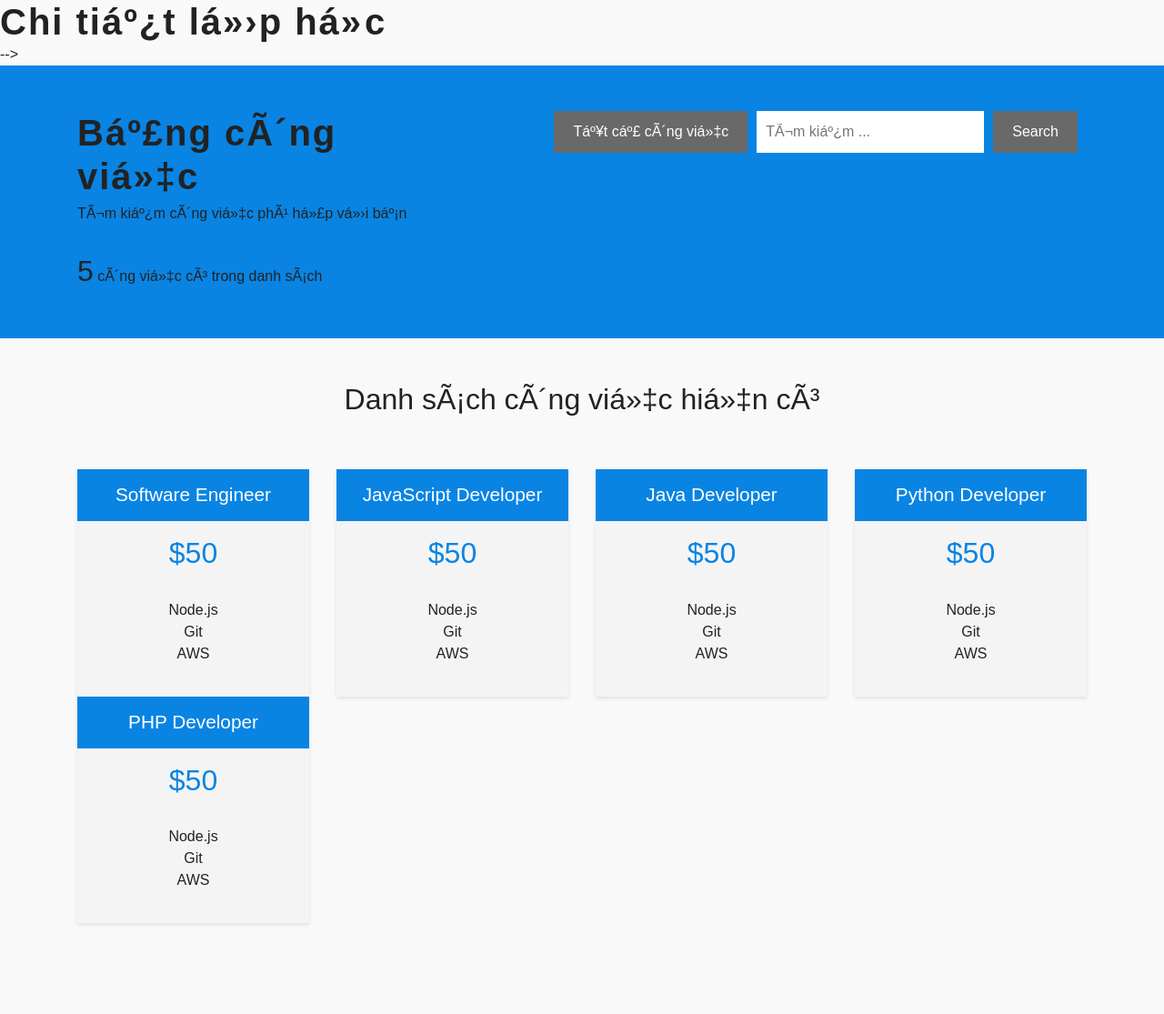
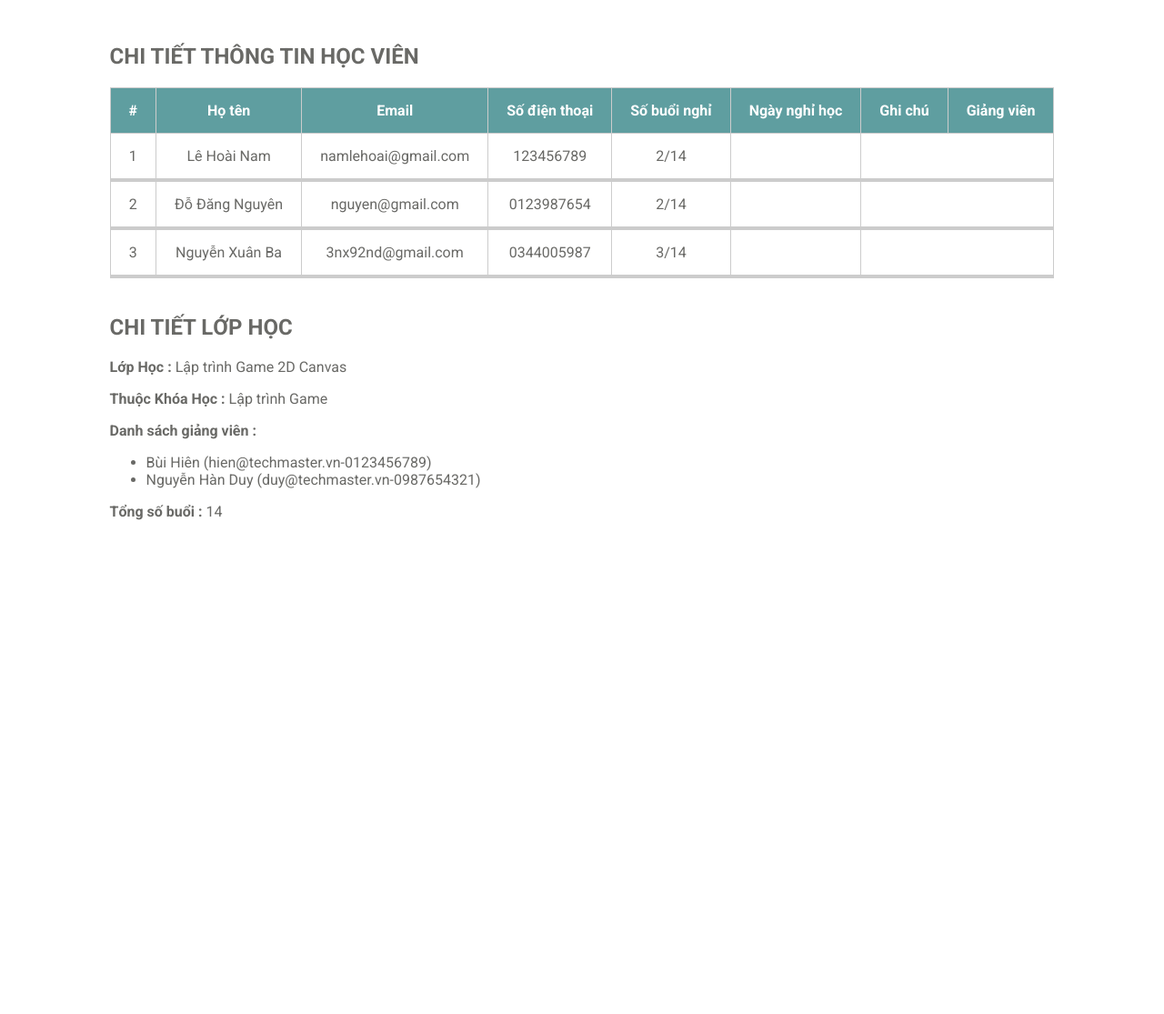
Before and after one commit to maiduyhungthanh/JavaScript.github.io, a plain HTML site: page buoi5/buoi5d.html in a window 1280 px wide. Shown: the whole page at 91% size. After the commit the page ends 800 px from the top, so only its background shows below. Drawn offline with nearby package versions, Linux system fonts and the light colour scheme.

Commit message:
nop bai 5

```diff
--- a/buoi5/buoi5d.html
+++ b/buoi5/buoi5d.html
@@ -1,4 +1,4 @@
-<!-- <!DOCTYPE html>
+<!DOCTYPE html>
 <html lang="en">
 
 <head>
@@ -47,7 +47,7 @@
             color: #fff;
         }
 
-        .text-center {
+        .text-center,td {
             text-align: center;
         }
 
@@ -172,274 +172,85 @@
                 }
             ]
         }
+    //BẢNG THÔNG TIN
+let tbody = document.querySelector("tbody")
+let arrStudent = Array.from(student_warning.students)
+// console.log(arrStudent)
+
+for (let j = 0; j < arrStudent.length; j++) {
+    let tr = document.createElement('tr')
+    tbody.appendChild(tr)
+    let td = document.createElement('td')
+    td.innerHTML = `${j+1}`
+    tr.appendChild(td)
+
+    let tdName = document.createElement('td')
+    tdName.innerHTML = `${arrStudent[j].name}`
+    tr.appendChild(tdName)
+
+    let tdEmail = document.createElement('td')
+    tdEmail.innerHTML = `${arrStudent[j].email}`
+    tr.appendChild(tdEmail)
+
+    let tdPhone = document.createElement('td')
+    tdPhone.innerHTML = `${arrStudent[j].phone}`
+    tr.appendChild(tdPhone)
+
+    let tdTotalOff = document.createElement('td')
+    tdTotalOff.innerHTML = `${arrStudent[j].totalOff}/14`
+    tr.appendChild(tdTotalOff)
+
+    let tdDetailInfo = document.createElement('td')
+    tr.appendChild(tdDetailInfo)
+
+    let k = 0;
+    let arrDetailInfo1 = document.querySelectorAll('student_warning.students.detailInfo.date')
+    console.log(arrDetailInfo1)
+    for (let i = 0; i < arrDetailInfo1.length; i++) {
+
+    let a =document.createElement('span')
+    let pDetailInfo = document.createElement('p')
+    a.innerHTML = `${arrDetailInfo1[i]}`
+    tdDetailInfo.appendChild(a)
+    }
+    k++
+
+    // let ulDetailInfo = document.createElement('ul')
+    // let liDatailInfo = document.createElement('li')
+    // tdDetailInfo.appendChild(ulDetailInfo)
+    // ulDetailInfo.appendChild(liDatailInfo)
+    // liDatailInfo.innerHTML =`sss`
+}
+
+    //CHI TIẾT LỚP HỌC
+
+let classDetails = document.querySelector("div.class-inner")
+let className = document.createElement('p')
+className.innerHTML = `<b>Lớp Học :</b> <span style ="font-weight: normal">${student_warning.class}</span>`
+classDetails.appendChild(className)
+
+let course = document.createElement('p')
+course.innerHTML = `<b>Thuộc Khóa Học :</b>  <span style ="font-weight: normal">${student_warning.course}</span>`
+classDetails.appendChild(course)
+
+let listTeacher = document.createElement('p')
+listTeacher.innerHTML = `<b>Danh sách giảng viên :</b> `
+classDetails.appendChild(listTeacher)
+let ulTeacher = document.createElement('ul')
+classDetails.appendChild(ulTeacher)
+let arrTeacher = Array.from(student_warning.teachers)
+// console.log(arrTeacher)
+for (let i = 0; i < arrTeacher.length; i++) {
+    let liTeacher = document.createElement('li')
+    liTeacher.innerHTML = `${arrTeacher[i].name} (${arrTeacher[i].email}-${arrTeacher[i].phone})`
+    ulTeacher.appendChild(liTeacher)
+}
+
+let sessions = document.createElement('p')
+sessions.innerHTML = `<b>Tổng số buổi :</b>  <span style ="font-weight: normal">${student_warning.sessions}</span>`
+classDetails.appendChild(sessions)
+
     </script>
 </body>
 
-</html> -->
-<!DOCTYPE html>
-<html lang="en">
-  <head>
-    <meta charset="UTF-8" />
-    <meta name="viewport" content="width=device-width, initial-scale=1.0" />
-    <title>Document</title>
-    <link
-      rel="stylesheet"
-      href="https://maxcdn.bootstrapcdn.com/bootstrap/4.0.0/css/bootstrap.min.css"
-    />
-    <style>
-      * {
-        margin: 0;
-        padding: 0;
-        box-sizing: border-box;
-      }
-
-      body {
-        background-color: #f9f9f9;
-        font-family: sans-serif;
-        color: #222;
-      }
-
-      .container-fluid {
-        background-color: #0984e3;
-      }
-
-      .hero {
-        height: 300px;
-        padding: 50px 0;
-        display: flex;
-        justify-content: space-between;
-      }
-
-      .logo {
-        flex: 1;
-      }
-
-      .menu {
-        flex: 2;
-        display: flex;
-        flex-direction: row;
-        justify-content: flex-end;
-        align-items: flex-start;
-      }
-
-      h1 {
-        letter-spacing: 2px;
-        font-weight: 900;
-        margin: 0;
-      }
-
-      #jobs-listed {
-        font-size: 16px;
-        margin-top: 2rem;
-      }
-
-      #jobs-listed span {
-        font-size: 2rem;
-      }
-
-      p {
-        margin: 5px 0;
-      }
-
-      .menu ul {
-        list-style-type: none;
-        display: flex;
-        width: 100%;
-        justify-content: flex-end;
-        align-items: center;
-      }
-
-      .menu li {
-        margin: 0 10px;
-      }
-
-      input {
-        padding: 5px;
-        outline: none;
-        border: none;
-      }
-
-      button#show-all {
-        padding: 10px 20px;
-        color: white;
-        border: 1px solid #696969;
-        background-color: #696969;
-        transition: all 0.3s ease-in;
-        outline: none;
-        cursor: pointer;
-        margin-right: 10px;
-      }
-      button#btn-search {
-        padding: 10px 20px;
-        color: white;
-        border: 1px solid #696969;
-        background-color: #696969;
-        transition: all 0.3s ease-in;
-        outline: none;
-        cursor: pointer;
-        margin-right: 10px;
-      }
-      button#btn-search:hover {
-        background-color: white;
-        color: #696969;
-      }
-
-      button#show-all:hover {
-        background-color: white;
-        color: #696969;
-      }
-
-      #search {
-        height: 46px;
-        line-height: 46px;
-        padding-left: 10px;
-        width: 250px;
-      }
-
-      .jobs {
-        padding: 50px 0px 100px;
-        display: flex;
-      }
-
-      .job-card {
-        text-align: center;
-        border-radius: 8px;
-      }
-
-      .job-card-inner {
-        background-color: #f4f4f4;
-        padding-top: 0px;
-        padding-bottom: 20px;
-        box-shadow: 0 2px 4px rgba(0, 0, 0, 0.1);
-      }
-
-      .job-card h3 {
-        font-size: 1.3rem;
-        text-transform: capitalize;
-        background-color: #0984e3;
-        color: #fff;
-        padding: 1rem 0;
-      }
-
-      .job-card h4 {
-        font-size: 2rem;
-        color: #0984e3;
-        margin-bottom: 1rem;
-        margin-top: 1rem;
-      }
-
-      .job-card ul {
-        margin: 0;
-        padding: 15px;
-        list-style-type: none;
-      }
-      .hidden {
-        display: none;
-      }
-    </style>
-  </head>
-
-  <body>
-    <div class="container-fluid">
-      <div class="container">
-        <div class="hero">
-          <div class="logo">
-            <h1>Bảng công việc</h1>
-            <p>Tìm kiếm công việc phù hợp với bạn</p>
-            <h2 id="jobs-listed">
-              <span>300</span> công việc có trong danh sách
-            </h2>
-          </div>
-          <div class="menu">
-            <button id="show-all">Tất cả công việc</button>
-            <input
-              id="search"
-              type="text"
-              placeholder="Tìm kiếm ..."
-              autocomplete="off"
-            />
-            <br />
-            <button style="margin-left: 10px" id="btn-search">Search</button>
-          </div>
-        </div>
-      </div>
-    </div>
-
-    <div class="container">
-      <div class="row">
-        <div class="col-md-12">
-          <h2 class="text-center mt-5">Danh sách công việc hiện có</h2>
-        </div>
-      </div>
-      <div class="row jobs">
-        <div class="col-md-3 job-card">
-          <div class="job-card-inner">
-            <h3>Software Engineer</h3>
-            <h4>$50</h4>
-            <ul>
-              <li>Node.js</li>
-              <li>Git</li>
-              <li>AWS</li>
-            </ul>
-          </div>
-        </div>
-      </div>
-    </div>
-
-    <script>
-     const container = document.querySelector(`.row.jobs`);
-const initJobCard = document.querySelector(`.job-card`);
-const displayNumber = document.querySelector(`#jobs-listed > span`);
-const search = document.querySelector(`input#search`);
-const showAll = document.querySelector(`button#show-all`);
-
-const newJobTitle = [`JavaScript Developer`, `Java Developer`, `Python Developer`, `PHP Developer`];
-
-const threeJob = function () {
-	for (let i = 0; i < newJobTitle.length; i++) {
-		const newJobCard = initJobCard.cloneNode(true);
-		const titleJob = newJobCard.querySelector(`h3`);
-		titleJob.innerText = newJobTitle[i];
-		container.appendChild(newJobCard);
-	}
-};
-
-const numberJob = function () {
-	const numberJob =
-		container.getElementsByClassName(`job-card`).length - container.getElementsByClassName(`hidden`).length;
-	displayNumber.innerText = numberJob.toString();
-};
-
-const init = () => {
-	threeJob();
-	numberJob();
-};
-
-search.addEventListener(`input`, () => {
-	clear();
-	const allJob = container.querySelectorAll(`.job-card`);
-	Array.from(allJob).map((ele) => {
-		console.log(`Element ${ele.querySelector(`h3`).innerText}`);
-		if (!ele.querySelector(`h3`).innerText.toLowerCase().includes(search.value)) {
-			ele.classList.add(`hidden`);
-		}
-	});
-	numberJob();
-});
-
-function clear() {
-	const allJob = container.querySelectorAll(`.job-card`);
-	Array.from(allJob).map((ele) => {
-		ele.classList.remove(`hidden`);
-	});
-}
-
-showAll.addEventListener(`click`, () => {
-	search.value = "";
-	clear();
-});
-
-init();
-    </script>
-  </body>
 </html>
```
